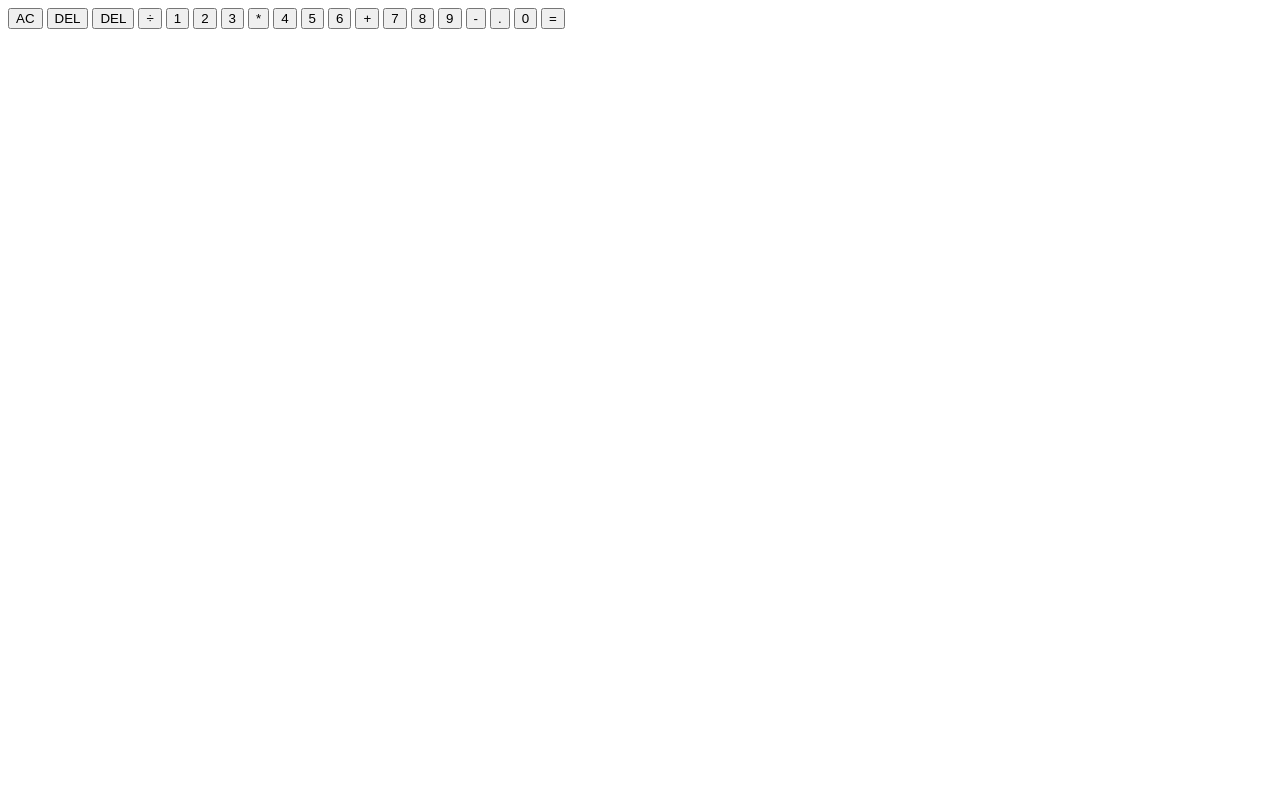
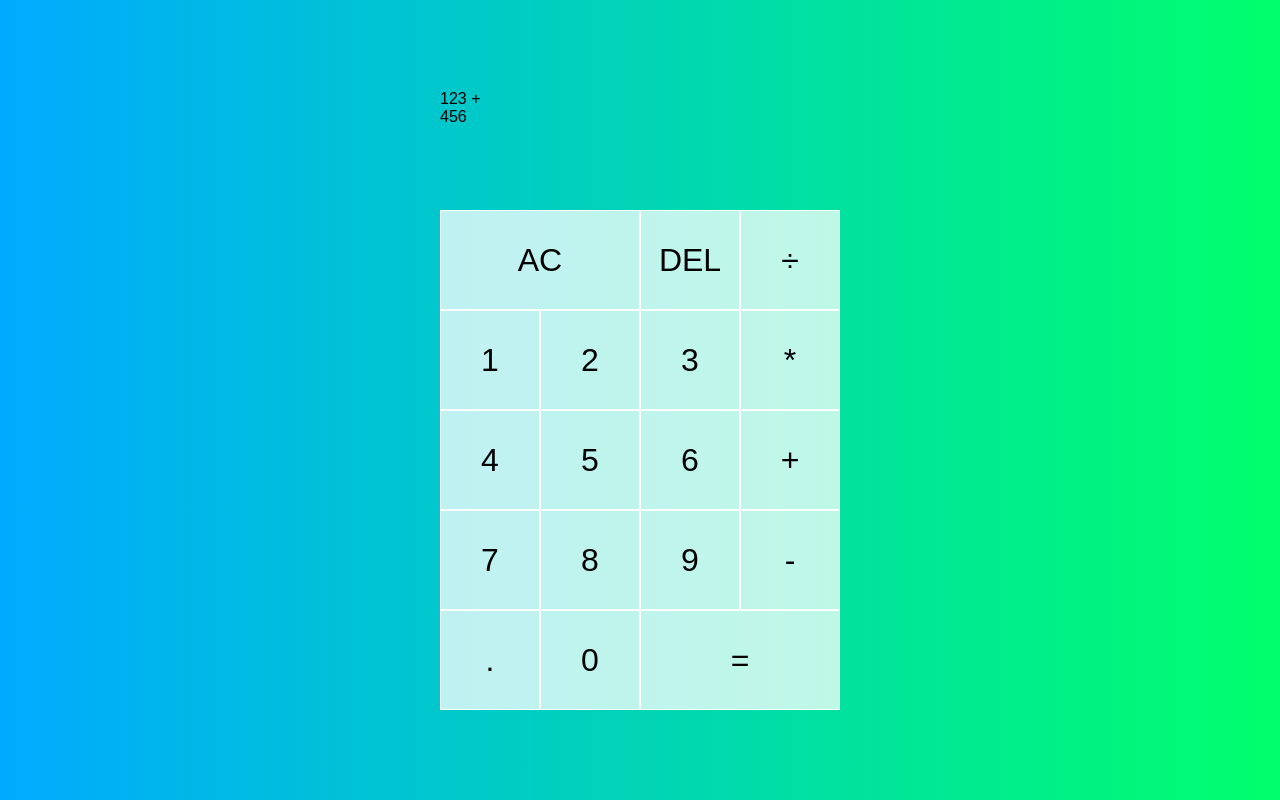
Before and after one commit to karyasuta/calculator-js, a plain HTML site: page index.html in a window 1280 px wide. Drawn offline with Linux system fonts and the light colour scheme.

Commit message:
Set up grid layout

```diff
--- a/index.html
+++ b/index.html
@@ -11,11 +11,10 @@
   <body>
     <div class="calculator-grid">
       <div class="output">
-        <div class="previous-operand"></div>
-        <div class="current-operand"></div>
+        <div class="previous-operand">123 +</div>
+        <div class="current-operand">456</div>
       </div>
       <button class="span-two">AC</button>
-      <button>DEL</button>
       <button>DEL</button>
       <button>&div;</button>
       <button>1</button>
--- a/styles.css
+++ b/styles.css
@@ -0,0 +1,42 @@
+*,
+*::after,
+*::before {
+  box-sizing: border-box;
+  font-family: Arial, Helvetica, sans-serif;
+  font-weight: normal;
+}
+
+body {
+  margin: 0;
+  padding: 0;
+  background: linear-gradient(to right, #00aaff, #00ff6c);
+}
+
+.calculator-grid {
+  display: grid;
+  justify-content: center;
+  align-content: center;
+  min-height: 100vh;
+  grid-template-columns: repeat(4, 100px);
+  grid-template-rows: minmax(120px, auto) repeat(5, 100px);
+}
+
+.calculator-grid > button {
+  cursor: pointer;
+  font-size: 2rem;
+  border: 1px solid white;
+  outline: none;
+  background-color: rgba(255, 255, 255, 0.75);
+}
+
+.calculator-grid > button:hover {
+  background-color: rgba(255, 255, 255, 0.9);
+}
+
+.span-two {
+  grid-column: span 2;
+}
+
+.output {
+  grid-column: 1 / -1;
+}
```
